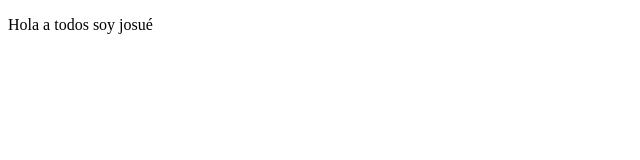
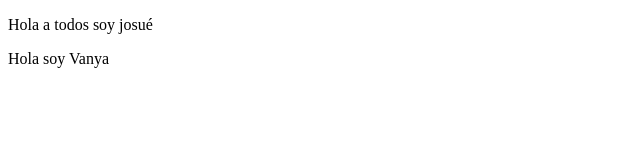
Before and after one commit to marisolgirls/repaso, a plain HTML site: page index.html in a window 1280 px wide. Shown: the full height of the page, 0-640 px from the left. Drawn offline with Linux system fonts and the light colour scheme.

Commit message:
Cambio de Vanya

```diff
--- a/index.html
+++ b/index.html
@@ -7,5 +7,6 @@
   </head>
   <body>
     <p>Hola a todos soy josué</p>
+    <p>Hola soy Vanya</p>
   </body>
 </html>
```
